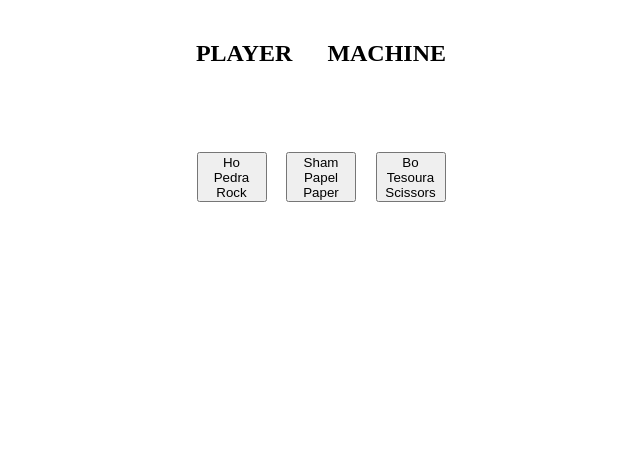
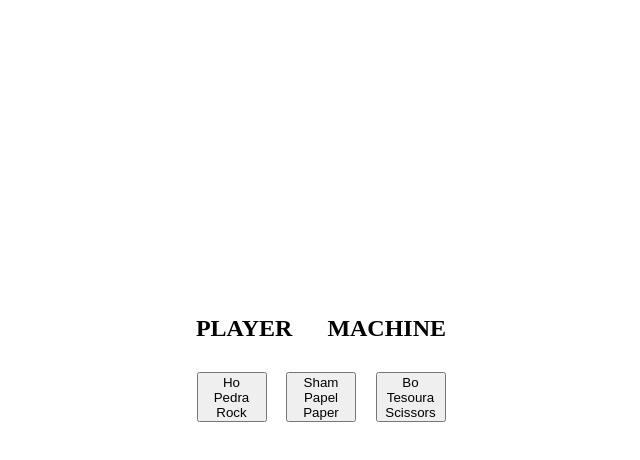
Before and after one commit to Kenzie-Academy-Brasil-Developers/entrega-construa-um-jogo-de-azar-sprint-3-pablorgoncalves, a plain HTML site: page hoshambo/index.html in a window 1280 px wide. Shown: the whole page, without its empty margins (319-959 px from the left). Drawn offline with Linux system fonts and the light colour scheme.

Commit message:
Replace all

```diff
--- a/hoshambo/index.html
+++ b/hoshambo/index.html
@@ -9,17 +9,18 @@
 </head>
 <body>
     <section>
+        <p id="result"></p>
 
-        <header id="boxResultHeader">
-            <h2>PLAYER</h2>
-            <h2>MACHINE</h2>
-        </header>
         <div id="boxResult">
             <div id="boxResultPlayer">
                 <div id="playerChoice"></div>
             </div>
             <div id="machineRandon"></div>
         </div>
+        <header id="boxResultHeader">
+        <h2>PLAYER</h2>
+        <h2>MACHINE</h2>
+        </header>
 
         <div id="boxButton">
             <button id="btHo">Ho Pedra Rock</button>
@@ -28,7 +29,6 @@
         </div>
 
 
-        <p id="result"></p>
     </section>
     <script src="index.js"></script>
 </body>
--- a/hoshambo/style.css
+++ b/hoshambo/style.css
@@ -27,7 +27,7 @@ button {
 }
 
 #boxButton {
-    margin-top: 25px;
+    /* margin-top: 25px; */
     height: 70px;
     width: 90%;
     display: flex;
@@ -76,7 +76,7 @@ button {
 
 
     #result {
-        height: 100%;
+        height: 60px;
         width: 40%;
         display: flex;
         align-items: center;
```
